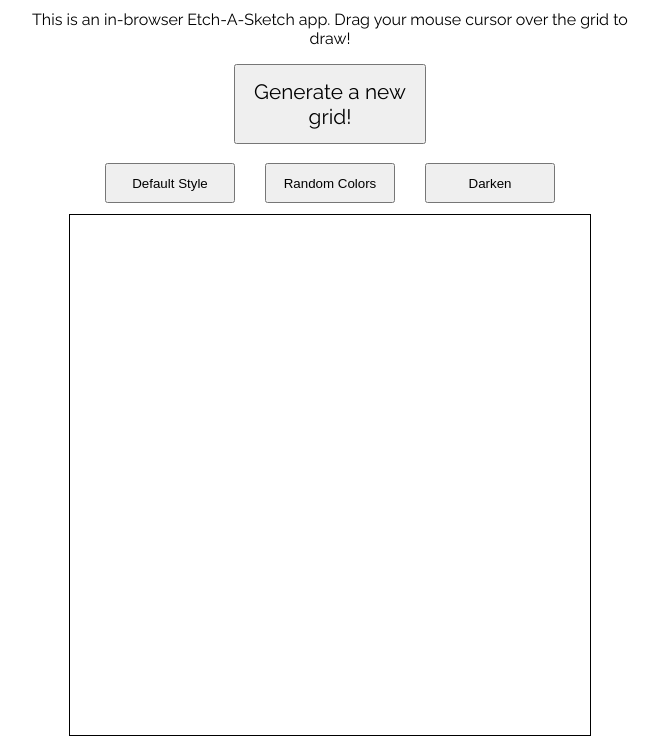
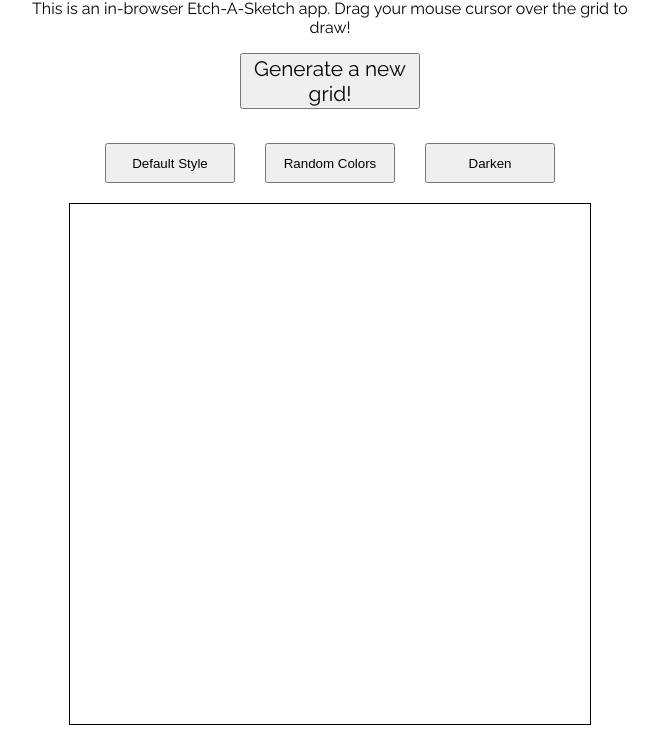
Before and after one commit to mcgovernd/etch-a-sketch, a plain HTML site: page index.html in a window 1280 px wide. Shown: the part 64-800 px from the top of the page, without its empty margins (310-969 px from the left). Drawn offline with Linux system fonts and the light colour scheme.

Commit message:
fix button positioning bug

```diff
--- a/style.css
+++ b/style.css
@@ -6,6 +6,7 @@ html, body {
 
 h1 {
     text-align: center;
+    margin-top: 10px;
     margin-bottom: 0px;
 }
 
@@ -23,8 +24,8 @@ h1 {
     margin-bottom: 30px;
     margin: 0 auto;
     float: center;
-    height: 5rem;
-    width: 12rem;
+    height: 90px;
+    width: 180px;
     margin-bottom: 15px;
     font-family: 'Raleway', sans-serif;
     font-size: 1.3rem;
@@ -35,7 +36,6 @@ h1 {
     flex-direction: row;
     justify-content: center;
     align-items: center;
-    max-height: 10px;
 }
 
 #default-style,
```
